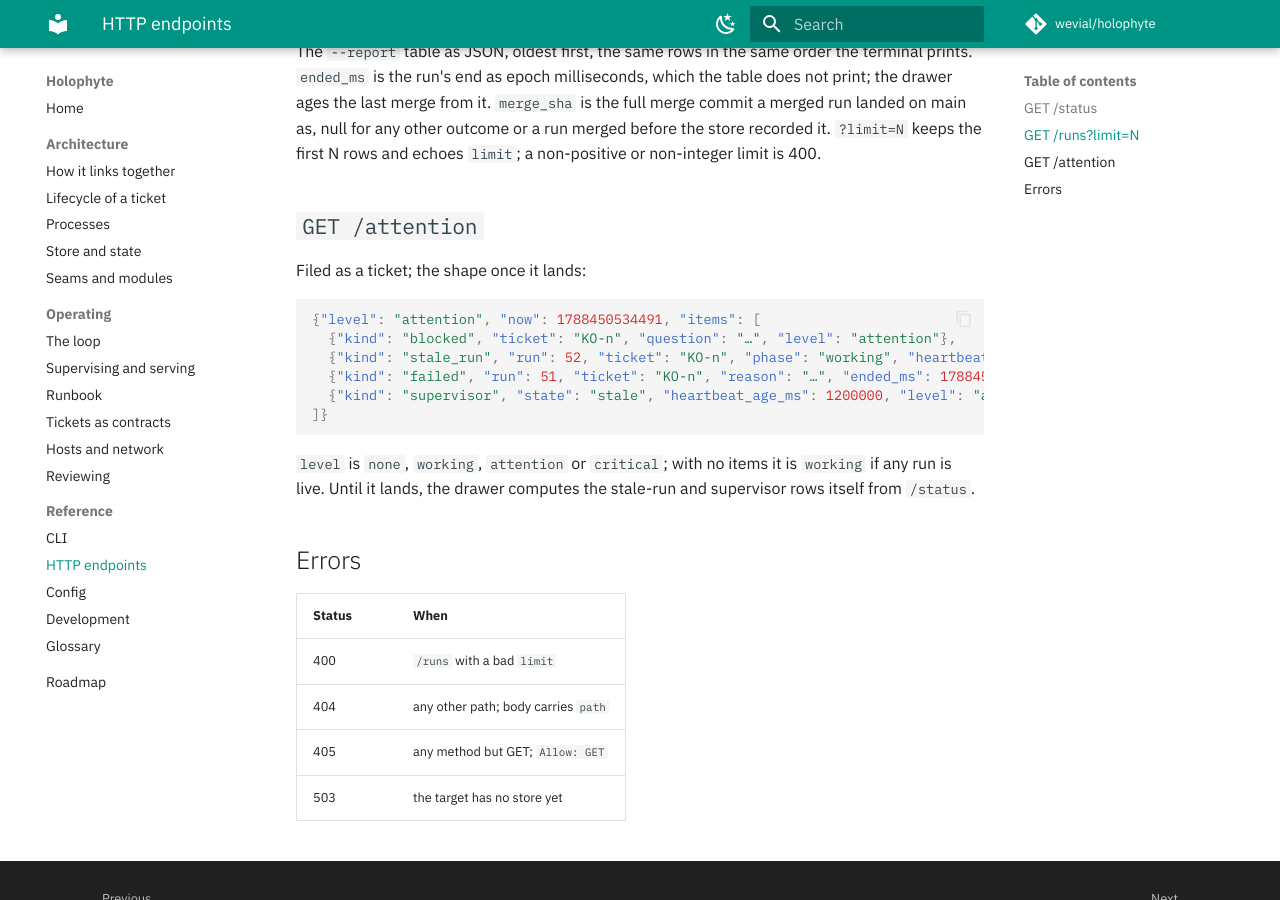
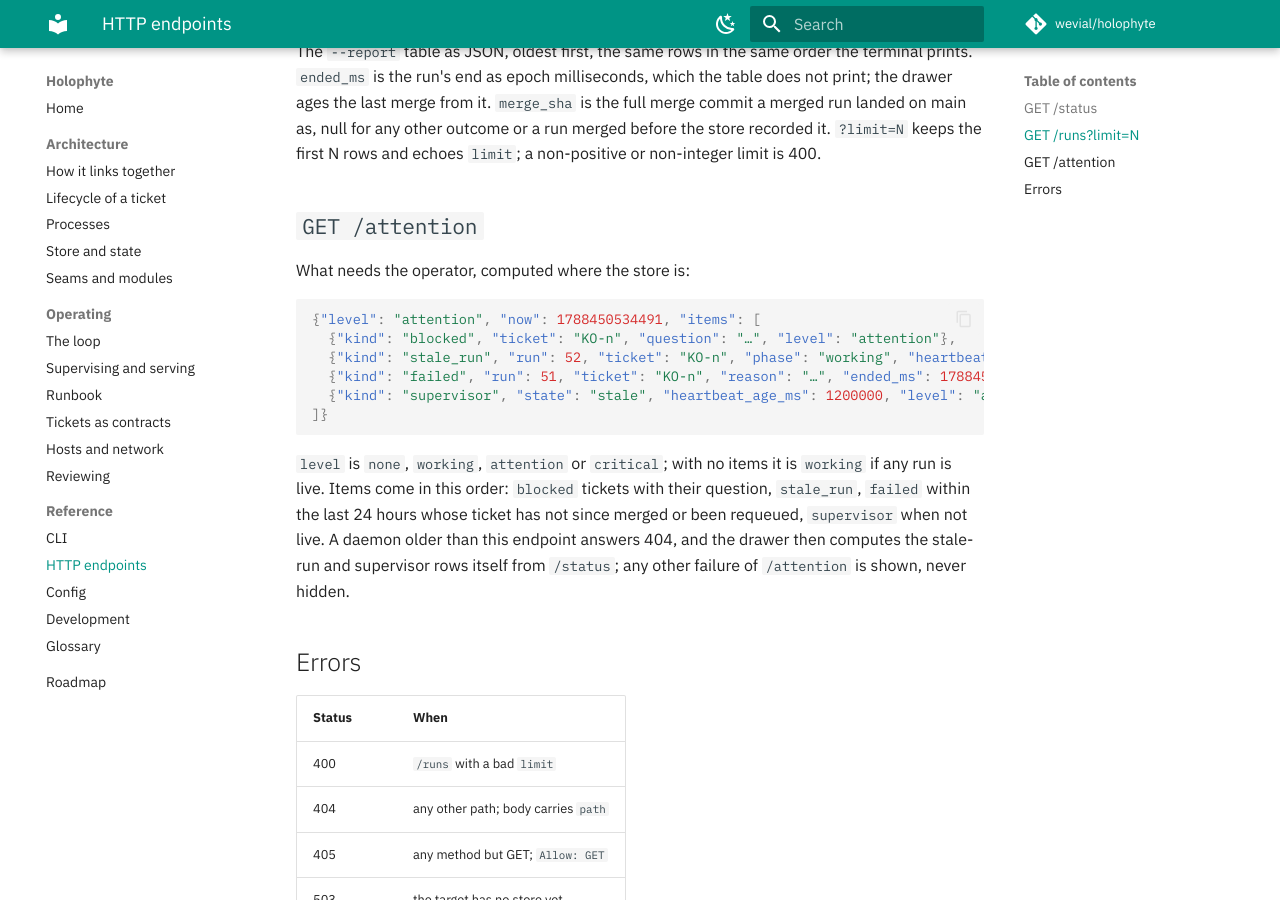
Before and after one commit to wevial/holophyte, an MkDocs documentation site: the page built from docs/reference/http.md, in a window 1280 px wide and 900 px high, scrolled down 906 px. Built offline with MkDocs 1.6.1 and Material for MkDocs 9.7.7, drawn with Linux system fonts in a browser that asks for light colours; comment, search, counter and statistics services are not loaded.

Commit message:
docs: /attention is live; describe its item order and the drawer's 404-only fallback

````diff
--- a/docs/reference/http.md
+++ b/docs/reference/http.md
@@ -48,7 +48,7 @@ non-positive or non-integer limit is 400.
 
 ## `GET /attention`
 
-Filed as a ticket; the shape once it lands:
+What needs the operator, computed where the store is:
 
 ```json
 {"level": "attention", "now": 1788450534491, "items": [
@@ -60,8 +60,12 @@ Filed as a ticket; the shape once it lands:
 ```
 
 `level` is `none`, `working`, `attention` or `critical`; with no items it
-is `working` if any run is live. Until it lands, the drawer computes the
-stale-run and supervisor rows itself from `/status`.
+is `working` if any run is live. Items come in this order: `blocked`
+tickets with their question, `stale_run`, `failed` within the last 24
+hours whose ticket has not since merged or been requeued, `supervisor`
+when not live. A daemon older than this endpoint answers 404, and the
+drawer then computes the stale-run and supervisor rows itself from
+`/status`; any other failure of `/attention` is shown, never hidden.
 
 ## Errors
 
````
